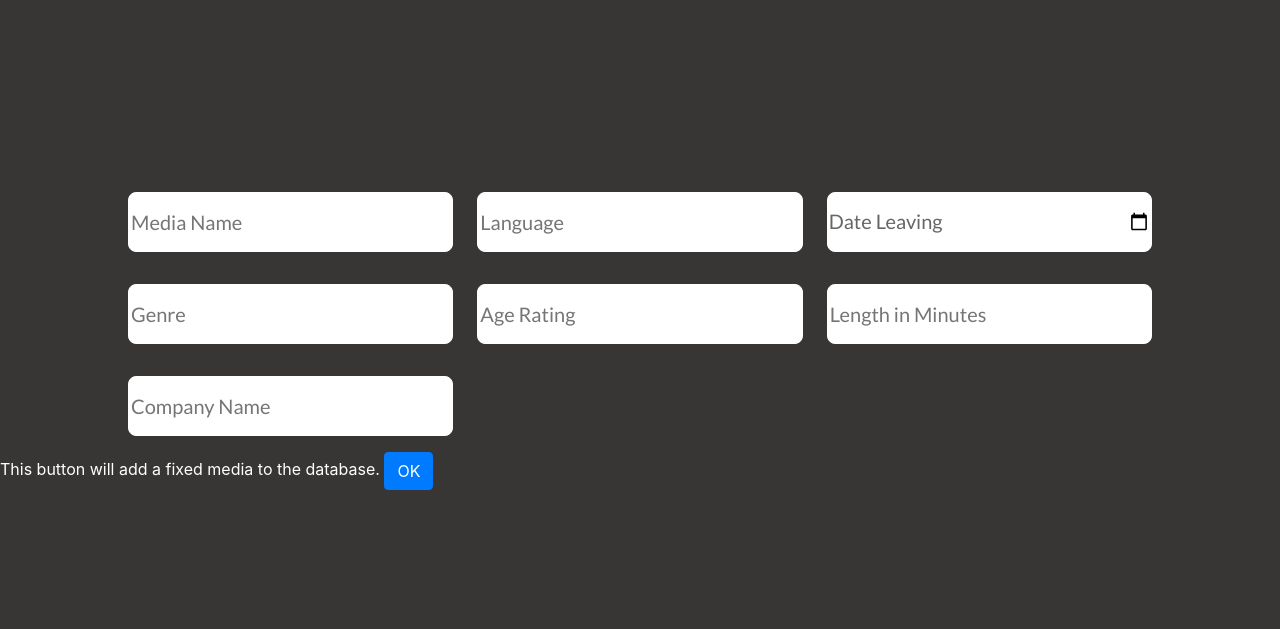
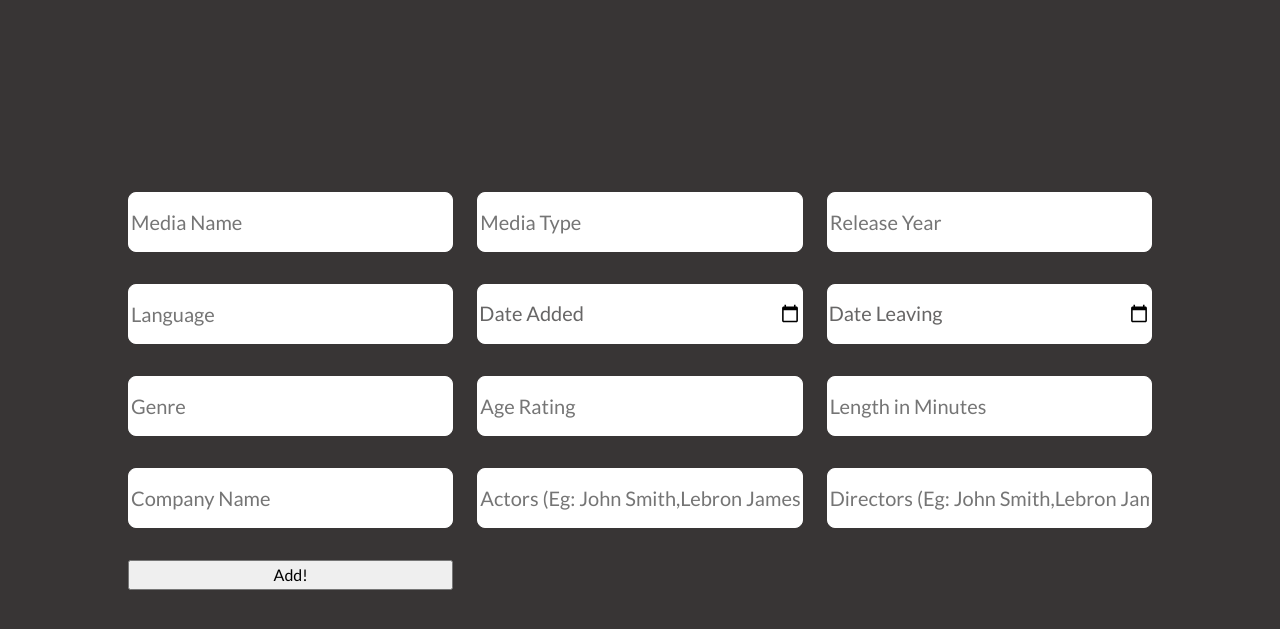
Before and after one commit to meghnakr/Streaming-Database, a Django app: page /submit in a window 1280 px wide. Shown: the top 629 px of the page. Run offline with Django 4.2, Linux system fonts and the light colour scheme; some libraries are stand-ins or nearby versions.

Commit message:
add media backend

```diff
--- a/welcome/static/welcome/submit.css
+++ b/welcome/static/welcome/submit.css
@@ -7,6 +7,8 @@ form {
 .inputs {
     display: grid;
     grid-template-areas:
+    ". . ."
+    ". . ."
     ". . ."
     ". . ."
     ". . .";
@@ -21,6 +23,11 @@ form {
 
 }
 
+
+input[type="date"]:focus::before,
+input[type="date"]:valid::before {
+  content: "" !important;
+}
 
 input[type="date"]::before {
     content: attr(placeholder) !important;
@@ -37,10 +44,7 @@ input[type="date"]::before {
     color: #666666;
   }
 
-  input[type="date"]:focus::before,
-  input[type="date"]:valid::before {
-    content: "" !important;
-  }
+
 
 
 
--- a/welcome/templates/welcome/submit.html
+++ b/welcome/templates/welcome/submit.html
@@ -14,25 +14,36 @@
 
 <body>
 
-    <div class="inputs">
-        <input type="text" class="submit-input" placeholder="Media Name">
-        <input type="text" class="submit-input" placeholder="Language">
-        <input type="date" class="submit-input" placeholder="Date Leaving" required>
-        <input type="text" class="submit-input" placeholder="Genre">
-        <input type="text" class="submit-input" placeholder="Age Rating">
-        <input type="text" class="submit-input" placeholder="Length in Minutes">
-        <input type="text" class="submit-input" placeholder="Company Name">
 
-    </div>
+    <form action="/submit" method="post" class="inputs">
+        {% csrf_token %}
+        <input type="text" class="submit-input" placeholder="Media Name" name="media_name">
+        <input type="text" class="submit-input" placeholder="Media Type" name="media_type">
+        <input type="text" class="submit-input" placeholder="Release Year"  name="release_year">
+        <input type="text" class="submit-input" placeholder="Language" name="language">
+        <input type="date" class="submit-input" placeholder="Date Added" name="date_added"required>
+        <input type="date" class="submit-input" placeholder="Date Leaving" name="date_leaving "required>
+        <input type="text" class="submit-input" placeholder="Genre" name="genre">
+        <input type="text" class="submit-input" placeholder="Age Rating" name="age_rating">
+        <input type="text" class="submit-input" placeholder="Length in Minutes" name="length_in_minutes">
+        <input type="text" class="submit-input" placeholder="Company Name" name="company_name">
+        <input type="text" class="submit-input" placeholder="Actors (Eg: John Smith,Lebron James)" name="actors">
+        <input type="text" class="submit-input" placeholder="Directors (Eg: John Smith,Lebron James)" name="directors">
+        <input type="submit" value="Add!">
+    </form>
 
 
 
 
-    <form action="put-media" method="post">
+
+
+
+
+    <!-- <form action="put-media" method="post">
         {% csrf_token %}
         <label>This button will add a fixed media to the database. </label>
         <input type="submit" class="btn btn-primary" value="OK" />
-    </form>
+    </form> -->
 </body>
 
 </html>
--- a/welcome/urls.py
+++ b/welcome/urls.py
@@ -5,5 +5,5 @@ from welcome import views
 urlpatterns = [
     path('', views.index, name='index'),
     path('submit', views.submit, name='submit'),
-    path('put-media', views.put_media, name='put-media')
+    # path('put-media', views.put_media, name='put-media')
 ]
--- a/welcome/views.py
+++ b/welcome/views.py
@@ -23,22 +23,42 @@ def index(request):
     return HttpResponse(template.render(context, request))
 
 def submit(request):
-    template = loader.get_template('welcome/submit.html')
-    context = {}
-    return HttpResponse(template.render(context, request))
-
-def put_media(request):
     if request.method == 'POST':
-        m = Media(name="Admin", id=5, age=20)
-        print(m)
+        m = Media(request.POST.get("media_name"),
+                request.POST.get("media_type"),
+                request.POST.get("age_rating"),
+                request.POST.get("release_year"),
+                request.POST.get("languagae"),
+                request.POST.get("date_added"),
+                request.POST.get("date_leaving"),
+                request.POST.get("genre"),
+                request.POST.get("length_in_minutes"))
 
         cnx = sqlConnector().engine
         with cnx.connect() as db_conn:
             session = Session(db_conn)
             session.add(m)
-
             session.commit()
 
-            return HttpResponse("Please go to Welcome page to reconfirm user has been added.")
+    template = loader.get_template('welcome/submit.html')
+    context = {}
+    return HttpResponse(template.render(context, request))
 
-    return render(request, 'submit.html')
+
+
+
+# def put_media(request):
+#     if request.method == 'POST':
+#         m = Media(name="Admin", id=5, age=20)
+#         print(m)
+
+#         cnx = sqlConnector().engine
+#         with cnx.connect() as db_conn:
+#             session = Session(db_conn)
+#             session.add(m)
+
+#             session.commit()
+
+#             return HttpResponse("Please go to Welcome page to reconfirm user has been added.")
+
+#     return render(request, 'submit.html')
```
Also changed, not shown: welcome/models.py (+42 -3 lines).
